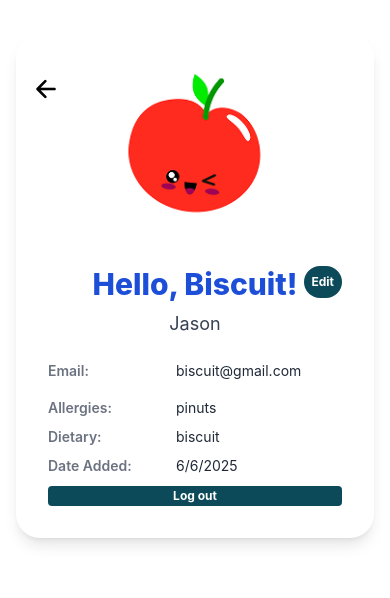
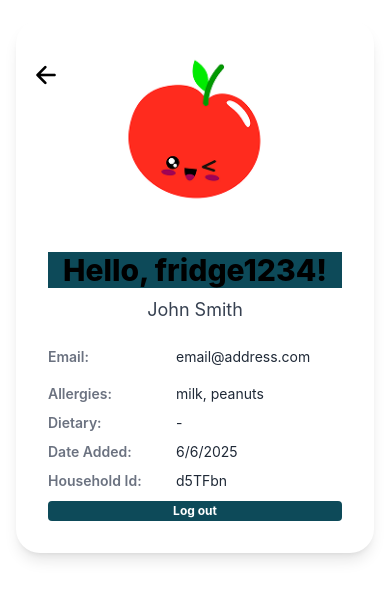
Before and after one commit to kwiatek-ctrl/Fridge-Friends, a React Native app: screen /User in a window 390 px wide. Shown: the part 136-734 px from the top of the page. Built offline with nearby package versions, Linux system fonts and the light colour scheme.

Commit message:
new Info to the user

```diff
--- a/pages/CreateAccountScreen.tsx
+++ b/pages/CreateAccountScreen.tsx
@@ -4,7 +4,7 @@ import  CreateAccount from "components/CreateAccount";
 export default function CreateAccountScreen({onUserAdded}) {
   return (
     <View className="flex-1 justify-center items-center bg-white">
-
+       <Text className="text-2xl font-bold mb-6">Create Account</Text>
       <CreateAccount onUserAdded={onUserAdded} />
     </View>
   );
--- a/pages/UserScreen.tsx
+++ b/pages/UserScreen.tsx
@@ -4,17 +4,15 @@ import { useNavigation } from '@react-navigation/native';
 
 export default function UserScreen() {
   const loggedInUser = {
-    allergies: 'pinuts',
+
+     username: "fridge1234",
+    name: "John Smith",
+    emailAddress: "email@address.com",
+    profilePicURL: "",
+    householdID: "d5TFbn",
+    allergies: "milk, peanuts",
+    dietaryRequirements: "",
     dateAdded: '2025-06-06T09:49:46.402Z',
-    dietaryRequirements: 'biscuit',
-    emailAddress: 'biscuit@gmail.com',
-    householdID: null,
-    name: 'Jason',
-    pantry: [],
-    profilePicURL: '',
-    username: 'Biscuit',
-    __v: 0,
-    _id: '6842b9ba3572c18e80b05a1c',
   };
   const navigation = useNavigation<any>();
   const handleLogOut = () => {
@@ -43,7 +41,7 @@ export default function UserScreen() {
 
           {/* Username */}
 
-          <Text className="mb-2 text-center text-3xl font-extrabold text-blue-700">
+          <Text className="mb-2 text-center text-3xl font-extrabold bg-[#0D4A59]">
             Hello, {loggedInUser.username}!
           </Text>
 
@@ -72,6 +70,14 @@ export default function UserScreen() {
                 {new Date(loggedInUser.dateAdded).toLocaleDateString()}
               </Text>
             </View>
+            <View className="mb-2 flex-row items-center">
+              <Text className="w-32 font-semibold text-gray-500">Household Id:</Text>
+              <Text className="flex-1 text-gray-800">
+                {loggedInUser.householdID || '-'}
+              </Text>
+            </View>
+
+
             <TouchableOpacity
               className="ml-0 mt-2 w-auto rounded bg-[#0D4A59] px-2 py-0.5"
               onPress={handleLogOut}>
```
